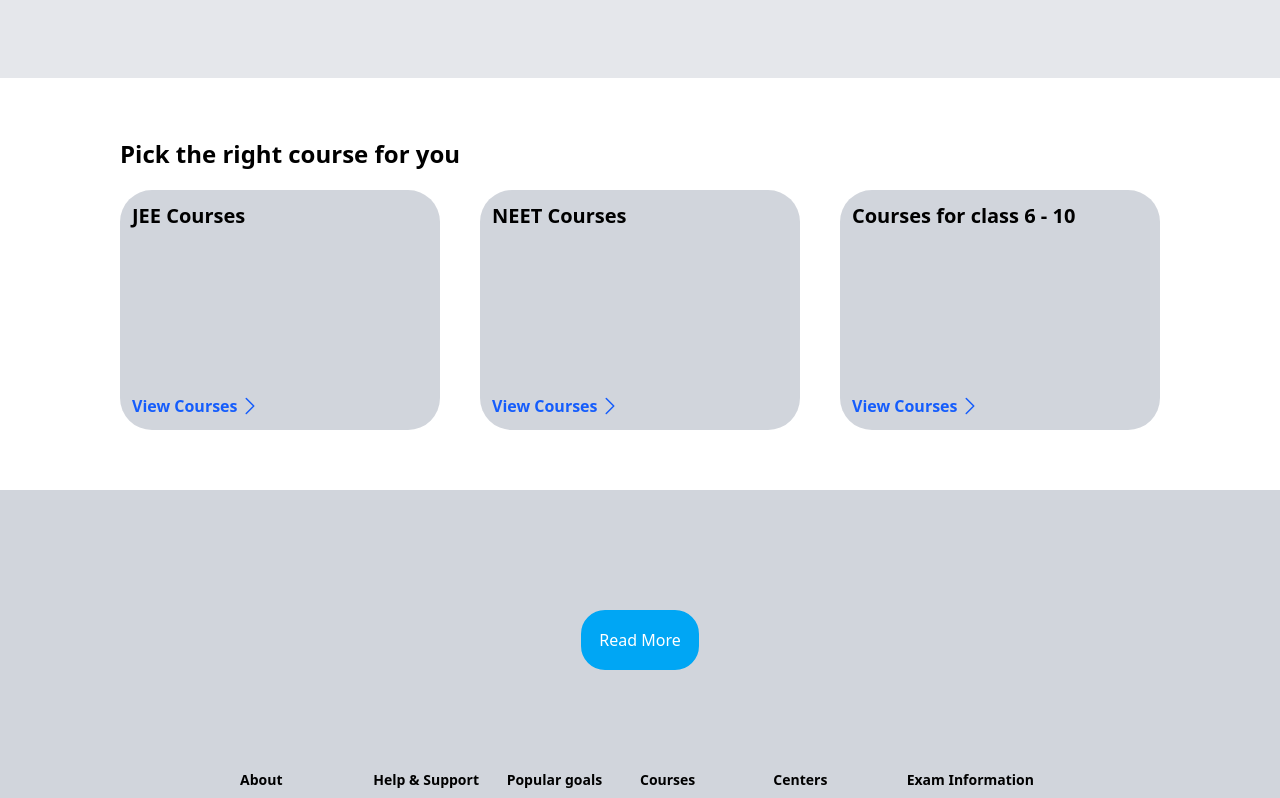
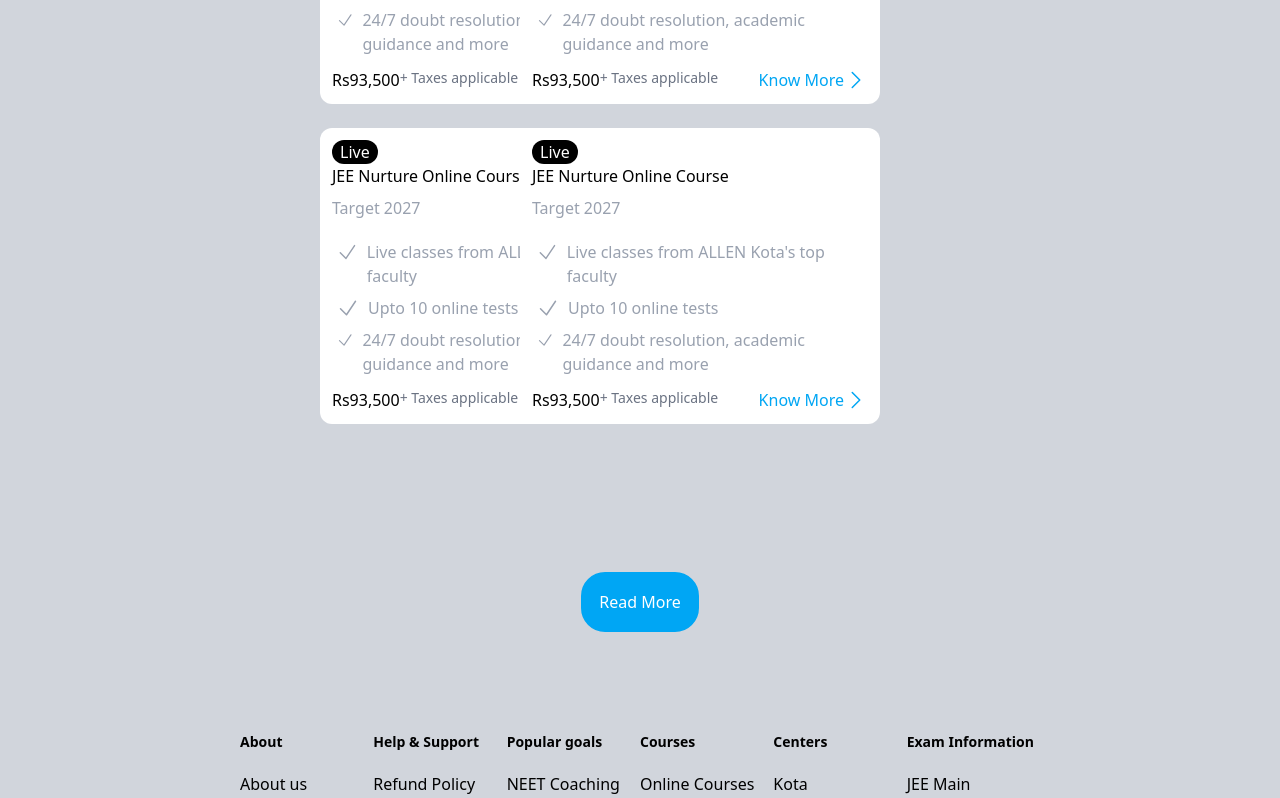
Before and after one commit to The-Illogical-Thinker/web.github.io, a React (Vite) app in the folder allen/: page /JEE in a window 1280 px wide. Shown: the part 382-1180 px from the top of the page. Built offline with nearby package versions, Linux system fonts and the light colour scheme.

Commit message:
fixed routing

```diff
--- a/allen/src/App.jsx
+++ b/allen/src/App.jsx
@@ -2,13 +2,18 @@
 import { Header } from "./Header";
 import { Footer } from "./Footer";
 import { JEE } from "./JEE";
+import { BrowserRouter, Routes, Route, Link } from "react-router-dom"
 
 function App(){
   return <>
-  <Header />
-  <Allen className={"mb-10"} />
-  <Footer className={'mt-3'}/>
-  <JEE />
+  <BrowserRouter>
+    <Header className={"relative z-10"}/>
+    <Routes>
+      <Route path="/" element={<Allen className={"mb-10 z-0"} />} />
+      <Route path="/JEE" element={<JEE />} />
+    </Routes>
+    <Footer className={''}/>
+  </BrowserRouter>
   </>
 }
 
--- a/allen/src/Courses.jsx
+++ b/allen/src/Courses.jsx
@@ -1,10 +1,12 @@
 import { Card } from "./Card"
+import { Link } from "react-router-dom"
 
 export function Courses({className}){
     return <div className={`${className} grid justify-items-center`}>
         <div className="w-fit">
         <span className="text-2xl">Pick the right course for you</span>
             <div className="flex my-5 gap-10">
+                <Link to="/JEE">
                 <Card className={"bg-gray-300 h-60 w-80 grid cursor-pointer"}>
                     <div className="my-3 mx-3 text-xl">
                         JEE Courses
@@ -15,6 +17,7 @@
                         </svg>
                     </div>
                 </Card>
+                </Link>
                 <Card className={"bg-gray-300 h-60 w-80 grid cursor-pointer"}>
                     <div className="my-3 mx-3 text-xl">
                         NEET Courses
--- a/allen/src/Header.jsx
+++ b/allen/src/Header.jsx
@@ -1,11 +1,20 @@
-export function Header(){
-    return <div className="grid grid-cols-15 h-15 items-center sticky top-0 bg-white">
+import { Link } from "react-router-dom"
+
+export function Header({className}){
+    return <div className={`${className} grid grid-cols-15 h-15 items-center sticky top-0 bg-white`}>
         <div className="flex justify-items-center gap-7 col-span-13 items-center">
+        <Link to="/">
         <div className="cursor-pointer px-4 text-3xl text-blue-600 font-bold">
             Allen
         </div>
-        <div className="cursor-pointer">
+        </Link>
+        <div className="cursor-pointer peer relative">
             Courses
+            <div className="absolute opacity-0 peer-hover:opacity-100 transition-opacity duration-500 bg-white w-60 top-10 delay-100 rounded-2xl">
+                <Link to="/JEE"><div className="cursor-pointer hover:bg-gray-300 p-3">JEE</div></Link>
+                <div className="cursor-pointer hover:bg-gray-300 p-3">NEET</div>
+                <div className="cursor-pointer hover:bg-gray-300 p-3">Class 6th to 10th</div>
+            </div>
         </div>
         <div className="cursor-pointer">
             Test Series
--- a/allen/src/JEE.jsx
+++ b/allen/src/JEE.jsx
@@ -12,7 +12,7 @@
 
     const FeeCard = FeeCardData.map((fees, index) => <Fees key={index} type={fees.type} course={fees.course} target={fees.target} plan1={fees.plan1} plan2={fees.plan2} plan3={fees.plan3} fees={fees.fees} />)
 
-    return <div className="bg-gray-300">
+    return <div className="bg-gray-300 py-4 h-full">
         <div className="mx-80 mr-140">
             <span className="text-2xl font-semibold">Explore our JEE courses</span>
             <div className="flex gap-3 my-2">
```
Also changed, not shown: 1 other file (tests, documents, lock files or other folders).
